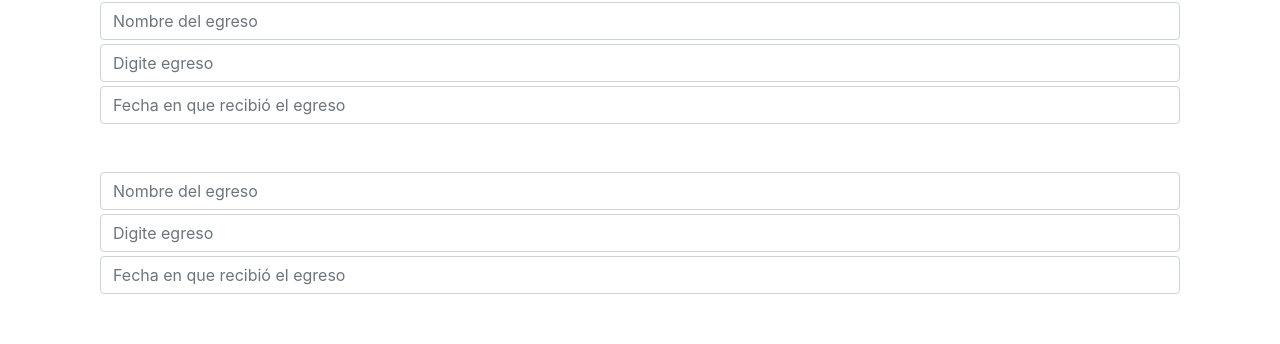
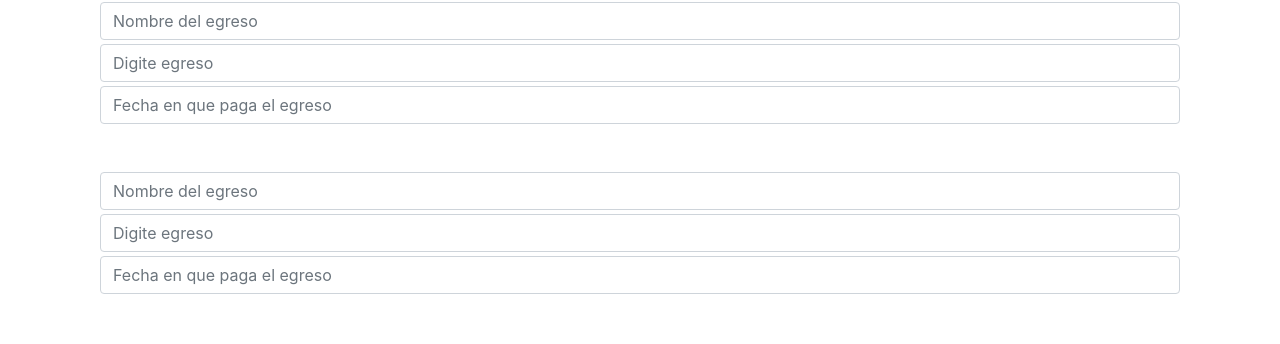
Before and after one commit to valen715/afiline, a React (Create React App) app in the folder frontend/: page /calculadoregresos in a window 1280 px wide. Shown: the part 278-622 px from the top of the page. Built offline with nearby package versions, Linux system fonts and the light colour scheme.

Commit message:
cambios 3.0

```diff
--- a/frontend/src/components/CalculadorEgresos.jsx
+++ b/frontend/src/components/CalculadorEgresos.jsx
@@ -34,7 +34,7 @@ export const CalculadorEgresos = () => {
                     <input
                       type="text"
                       className="form-control"
-                      placeholder="Fecha en que recibió el egreso"
+                      placeholder="Fecha en que paga el egreso"
                     ></input>
                   </div>
                   </div>
@@ -59,7 +59,7 @@ export const CalculadorEgresos = () => {
                     <input
                       type="text"
                       className="form-control"
-                      placeholder="Fecha en que recibió el egreso"
+                      placeholder="Fecha en que paga el egreso"
                     ></input>
                   </div>
                   </div>
```
